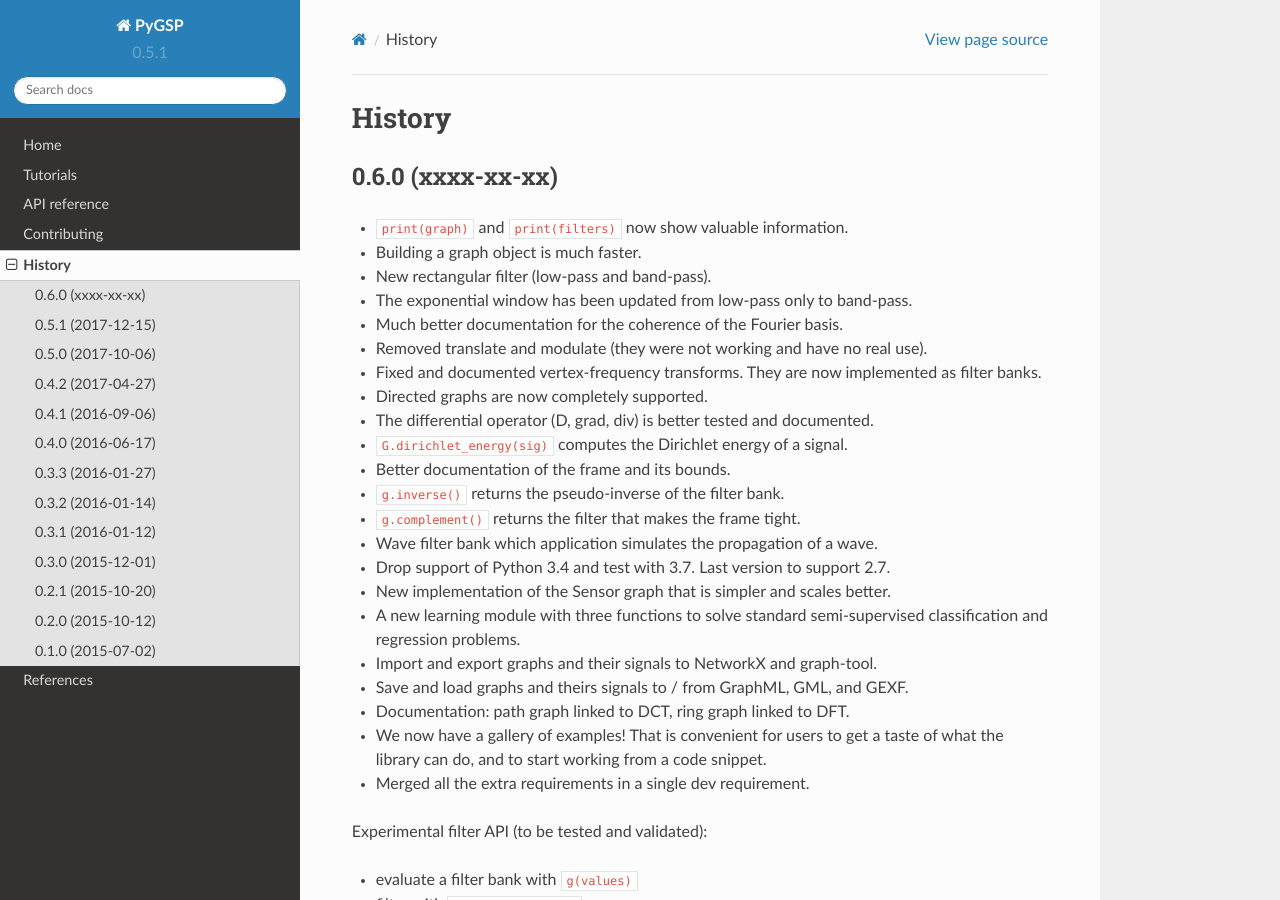
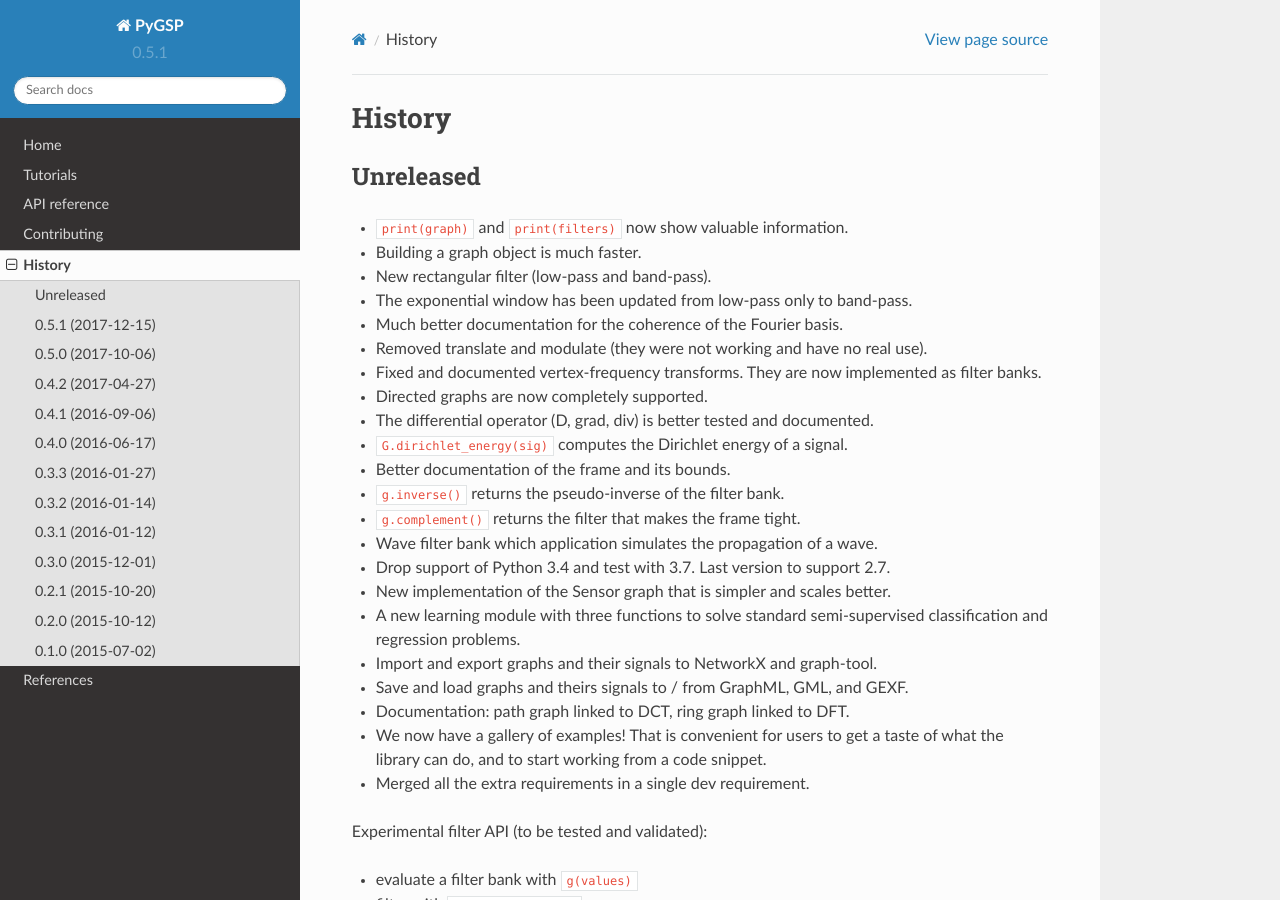
Before and after one commit to epfl-lts2/pygsp, a Sphinx documentation site: the page built from doc/history.rst, in a window 1280 px wide and 900 px high. Built offline with Sphinx 7.4.7 and the Read the Docs theme 2.0.0, drawn with Linux system fonts in a browser that asks for light colours; pages that are not in the unit, such as notebooks, are missing from menus; the version number is read from the project's files by our own code.

Commit message:
history: explicit unreleased

```diff
--- a/doc/history.rst
+++ b/doc/history.rst
@@ -2,8 +2,8 @@
 History
 =======
 
-0.6.0 (xxxx-xx-xx)
-------------------
+Unreleased
+----------
 
 * ``print(graph)`` and ``print(filters)`` now show valuable information.
 * Building a graph object is much faster.
```
